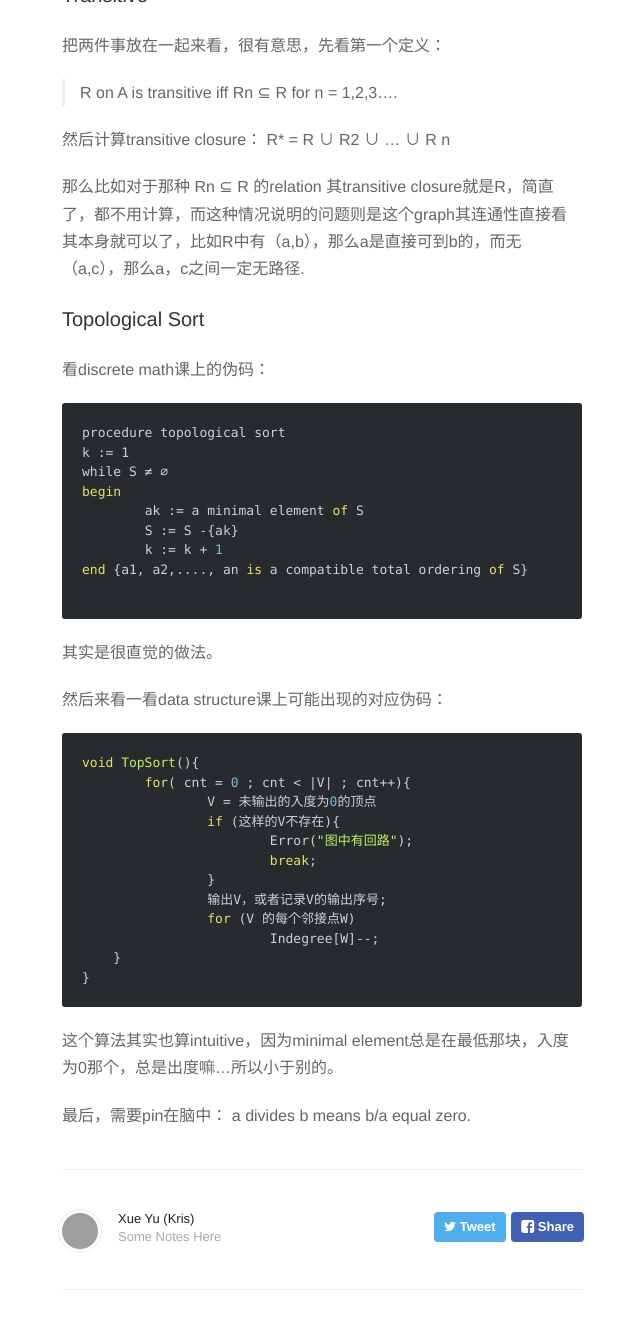
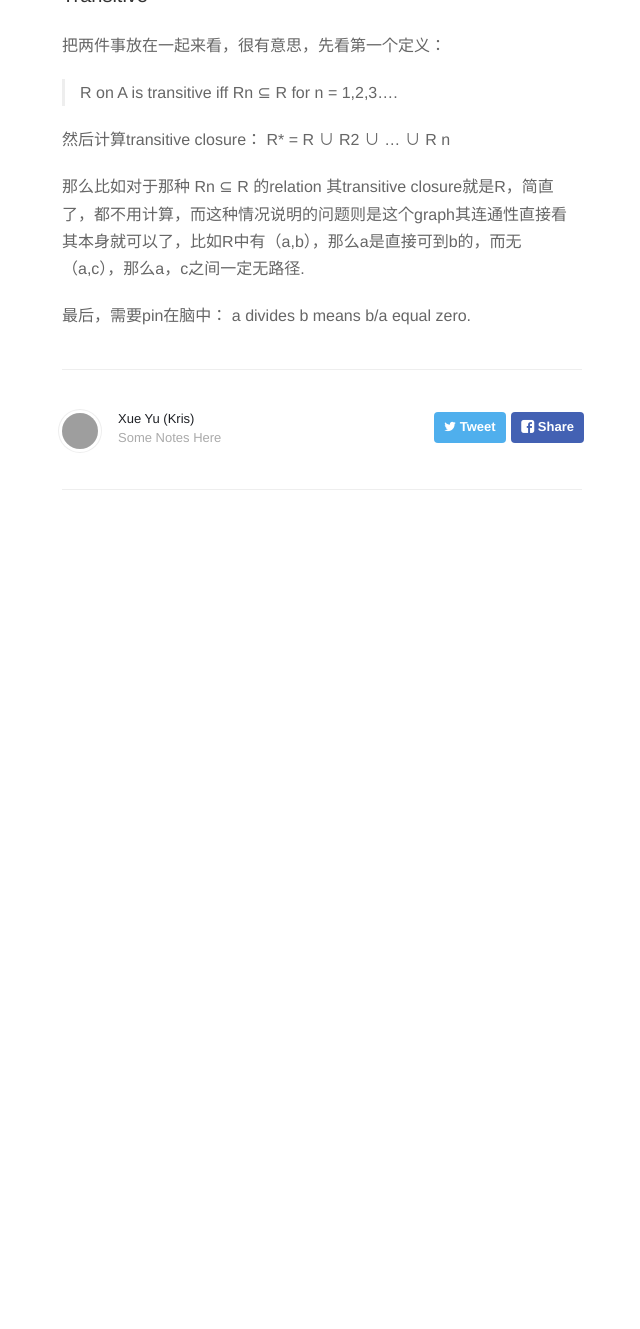
Before and after one commit to walterwang/krisyu.github.io, a Jekyll site: the page built from _posts/2015-11-11-relation，啥？relation.md, in a window 1280 px wide and 1400 px high, scrolled down 1627 px. Shown: the top 1329 px of the window, without its empty margins (318-958 px from the left). Built offline with Jekyll 4.4.1, drawn with Linux system fonts in a browser that asks for light colours; nearby versions of some CDN libraries; Markdown is read by kramdown in place of the engine named in the settings; after the commit the page ends 2257 px from its top, so only the background shows below that; grey boxes are pictures that could not be loaded.

Commit message:
revise article

````diff
--- a/_posts/2015-11-11-relation，啥？relation.md
+++ b/_posts/2015-11-11-relation，啥？relation.md
@@ -57,41 +57,6 @@ R<sup>*</sup> = R ∪ R<sup>2</sup> ∪ ... ∪ R <sup>n</sup>
 那么比如对于那种 R<sup>n</sup> ⊆ R 的relation 其transitive closure就是R，简直了，都不用计算，而这种情况说明的问题则是这个graph其连通性直接看其本身就可以了，比如R中有（a,b），那么a是直接可到b的，而无（a,c），那么a，c之间一定无路径.
 
 
-### Topological Sort
-
-
-看discrete math课上的伪码：
-
-```
-procedure topological sort
-k := 1
-while S ≠ ∅
-begin
-	ak := a minimal element of S
-	S := S -{ak}
-	k := k + 1
-end {a1, a2,...., an is a compatible total ordering of S}
-
-```
-其实是很直觉的做法。
-
-然后来看一看data structure课上可能出现的对应伪码：
-
-```
-void TopSort(){
-	for( cnt = 0 ; cnt < |V| ; cnt++){
-		V = 未输出的入度为0的顶点
-		if (这样的V不存在){
-			Error("图中有回路");
-			break;
-		}
-		输出V，或者记录V的输出序号;
-		for (V 的每个邻接点W)
-			Indegree[W]--;
-    }
-}
-```
-这个算法其实也算intuitive，因为minimal element总是在最低那块，入度为0那个，总是出度嘛...所以小于别的。
 
 最后，需要pin在脑中：
 a divides b means b/a equal zero.
````
Also changed, not shown: _posts/images/graph.png (added).
